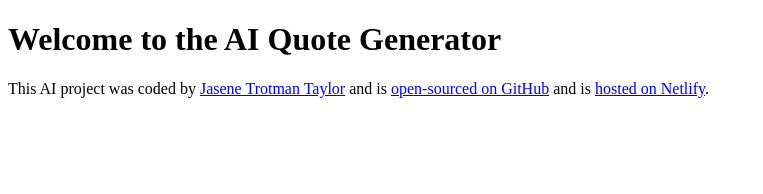
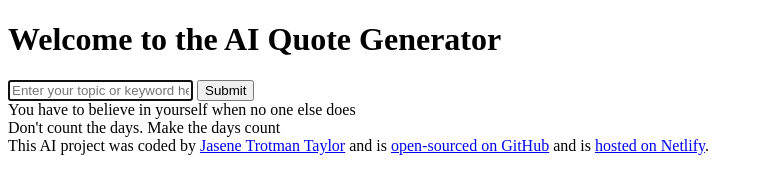
Before and after one commit to Jaett88/motivational-quote-generator, a plain HTML site: page index.html in a window 1280 px wide. Shown: the whole page, without its empty margins (0-763 px from the left). Drawn offline with Linux system fonts and the light colour scheme.

Commit message:
Added the basic HTML structure

```diff
--- a/index.html
+++ b/index.html
@@ -7,8 +7,28 @@
     <title>AI Quote Generator</title>
   </head>
   <body>
-    <h1>Welcome to the AI Quote Generator</h1>
-    <script src="src/index.js"></script>
+    <header>
+      <h1>Welcome to the AI Quote Generator</h1>
+    </header>
+
+    <main>
+      <form>
+        <input
+          type="text"
+          placeholder="Enter your topic or keyword here"
+          autofocus
+          required
+          autocomplete="off"
+        />
+        <input type="submit" />
+      </form>
+      <div>
+        You have to believe in yourself when no one else does
+        <br />
+        Don't count the days. Make the days count
+      </div>
+    </main>
+
     <footer>
       This AI project was coded by
       <a href="https://github.com/Jaett88" target="_blank"
@@ -28,5 +48,7 @@
         >hosted on Netlify</a
       >.
     </footer>
+
+    <script src="src/index.js"></script>
   </body>
 </html>
```
